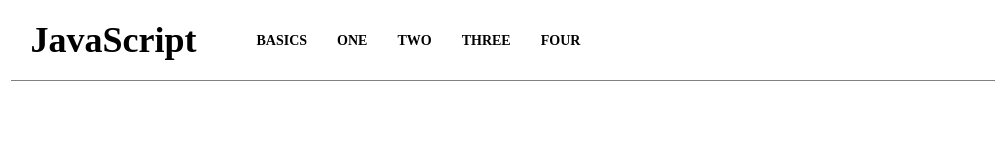
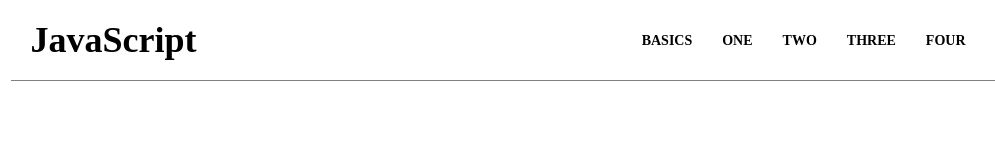
Before and after one commit to PaulBarkhov/javascript-website, a plain HTML site: page index.html in a window 1280 px wide. Shown: the whole page, without its empty margins (132-1127 px from the left). Drawn offline with Linux system fonts and the light colour scheme.

Commit message:
Add files via upload

```diff
--- a/style.css
+++ b/style.css
@@ -190,6 +190,7 @@
     -webkit-box-direction: normal;
         -ms-flex-direction: row;
             flex-direction: row;
+    width: unset;
   }
   header .menu .menu-item {
     opacity: 1;
```
Also changed, not shown: index.html (line endings or trailing spaces).
